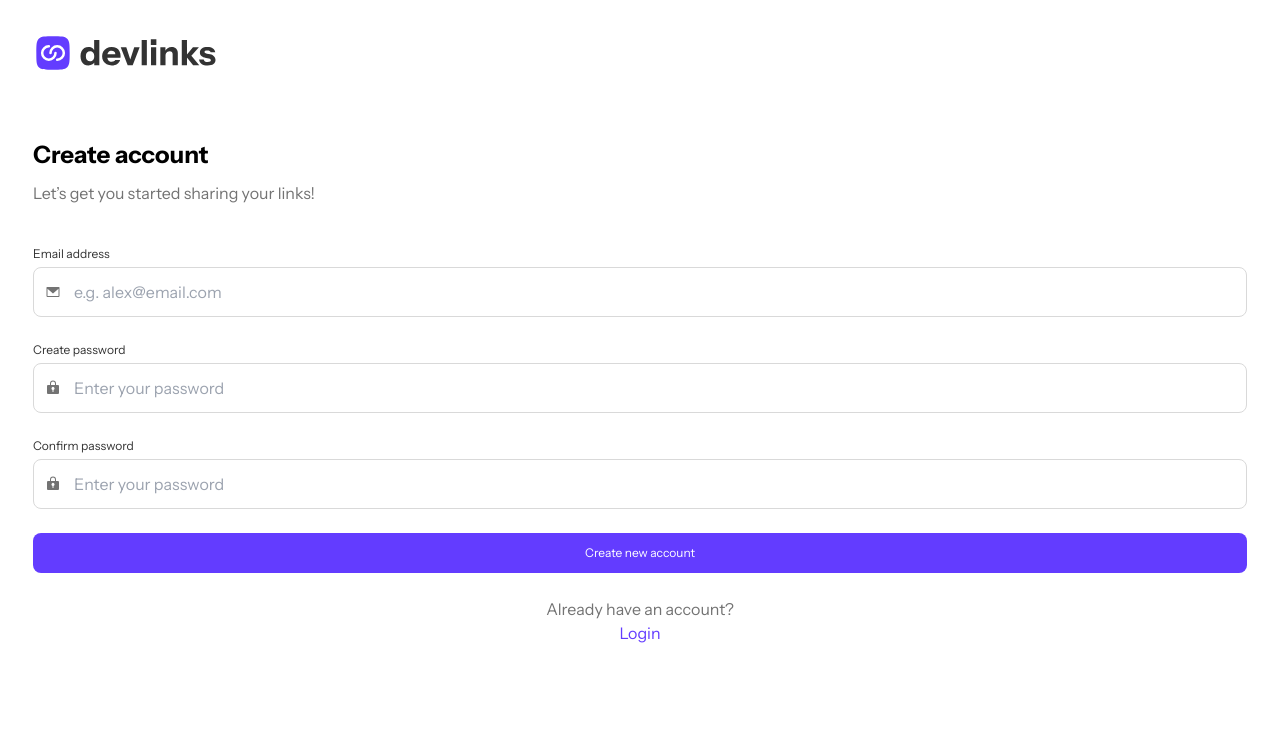
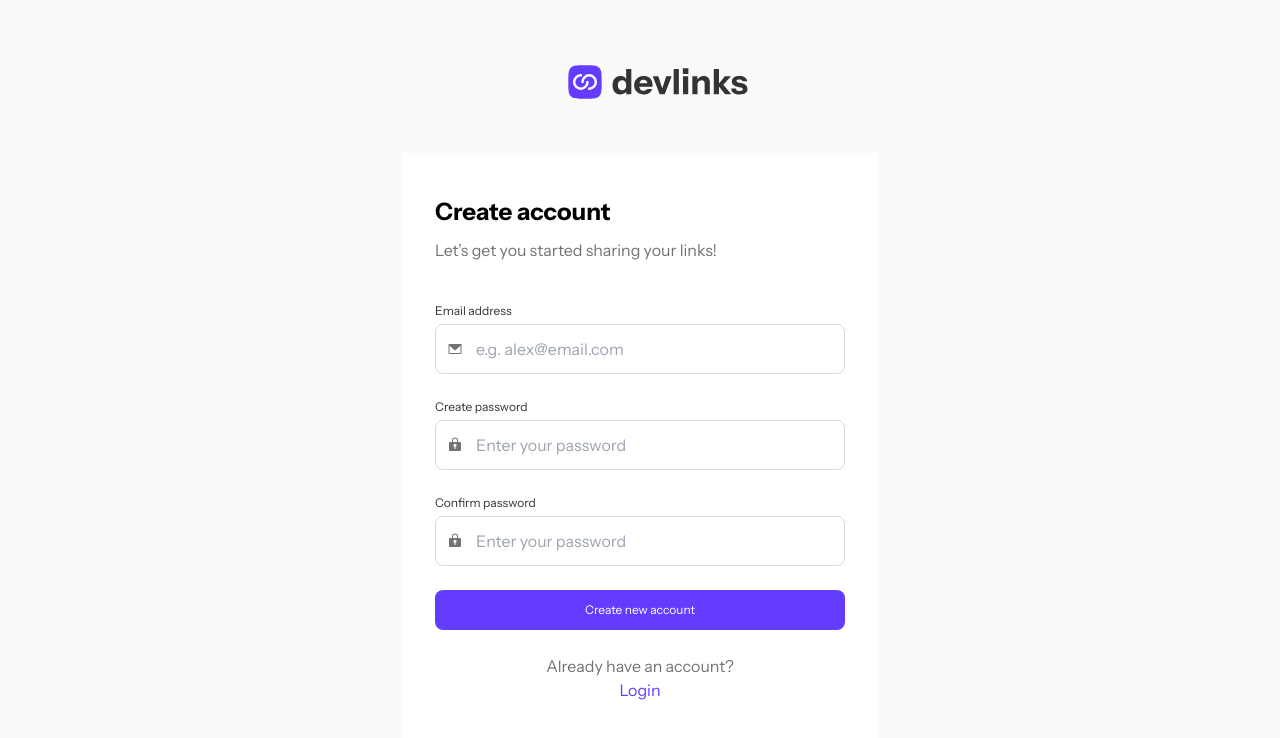
Before and after one commit to Swag-blips/Dev-links, a React (Vite) app: page /signup in a window 1280 px wide. Shown: the top 738 px of the page. Built offline with nearby package versions, Linux system fonts and the light colour scheme.

Commit message:
mobile responsive complete , firebase initial setup

```diff
--- a/src/pages/auth/Login.jsx
+++ b/src/pages/auth/Login.jsx
@@ -6,11 +6,16 @@ import { Link } from "react-router-dom";
 
 const Login = () => {
   return (
-    <main className="bg-[#fff] h-screen p-[1px]">
-      <div className="mt-[32px] ml-[32px]">
+    // Step 1: Use a flex container to allow centering of the main element
+    <div className="md:flex md:justify-center md:flex-col md:items-center h-screen rounded-[12px]">
+      <div className="hidden md:block mt-[32px] ml-[32px]">
         <img src={logo} alt="DevLinks Logo" />
       </div>
-      <div className="mt-[64px] ml-[32px] mr-[32px]">
+      <main className="bg-[#fff] md:w-[476px] md:mt-[51px] md:h-[573px] p-[1px] h-screen">
+        <div className="md:hidden mt-[32px] ml-[32px]">
+          <img src={logo} alt="DevLinks Logo" />
+        </div>
+        <div className="mt-[64px] md:mt-[40px] ml-[32px] mr-[32px]">
           <div className="flex justify-center gap-[8px] flex-col">
             <h2 className="font-bold text-[24px]">Login</h2>
             <p className="text-[16px] font-regular text-[#737373]">
@@ -71,6 +76,7 @@ const Login = () => {
           </form>
         </div>
       </main>
+    </div>
   );
 };
 
--- a/src/pages/auth/SignUp.jsx
+++ b/src/pages/auth/SignUp.jsx
@@ -6,11 +6,15 @@ import { Link } from "react-router-dom";
 
 const SignUp = () => {
   return (
-    <main className="bg-[#fff] h-screen p-[1px]">
-      <div className="mt-[32px] ml-[32px]">
+    <div className="md:flex md:justify-center md:flex-col md:items-center h-screen rounded-[12px]">
+      <div className="hidden md:block mt-[32px] ml-[32px]">
         <img src={logo} alt="DevLinks Logo" />
       </div>
-      <div className="mt-[64px] ml-[32px] mr-[32px]">
+      <main className="bg-[#fff] md:w-[476px] md:mt-[51px] md:h-[618px] p-[1px] h-screen">
+        <div className="md:hidden mt-[32px] ml-[32px]">
+          <img src={logo} alt="DevLinks Logo" />
+        </div>
+        <div className="mt-[64px] md:mt-[40px] ml-[32px] mr-[32px]">
           <div className="flex justify-center gap-[8px] flex-col">
             <h2 className="font-bold text-[24px]">Create account</h2>
             <p className="text-[16px] font-regular text-[#737373]">
@@ -91,6 +95,7 @@ const SignUp = () => {
           </form>
         </div>
       </main>
+    </div>
   );
 };
 
```
Also changed, not shown: firebase/config.jsx (added, +17 -0 lines). Lines whose indentation alone changed are shown as unchanged.
